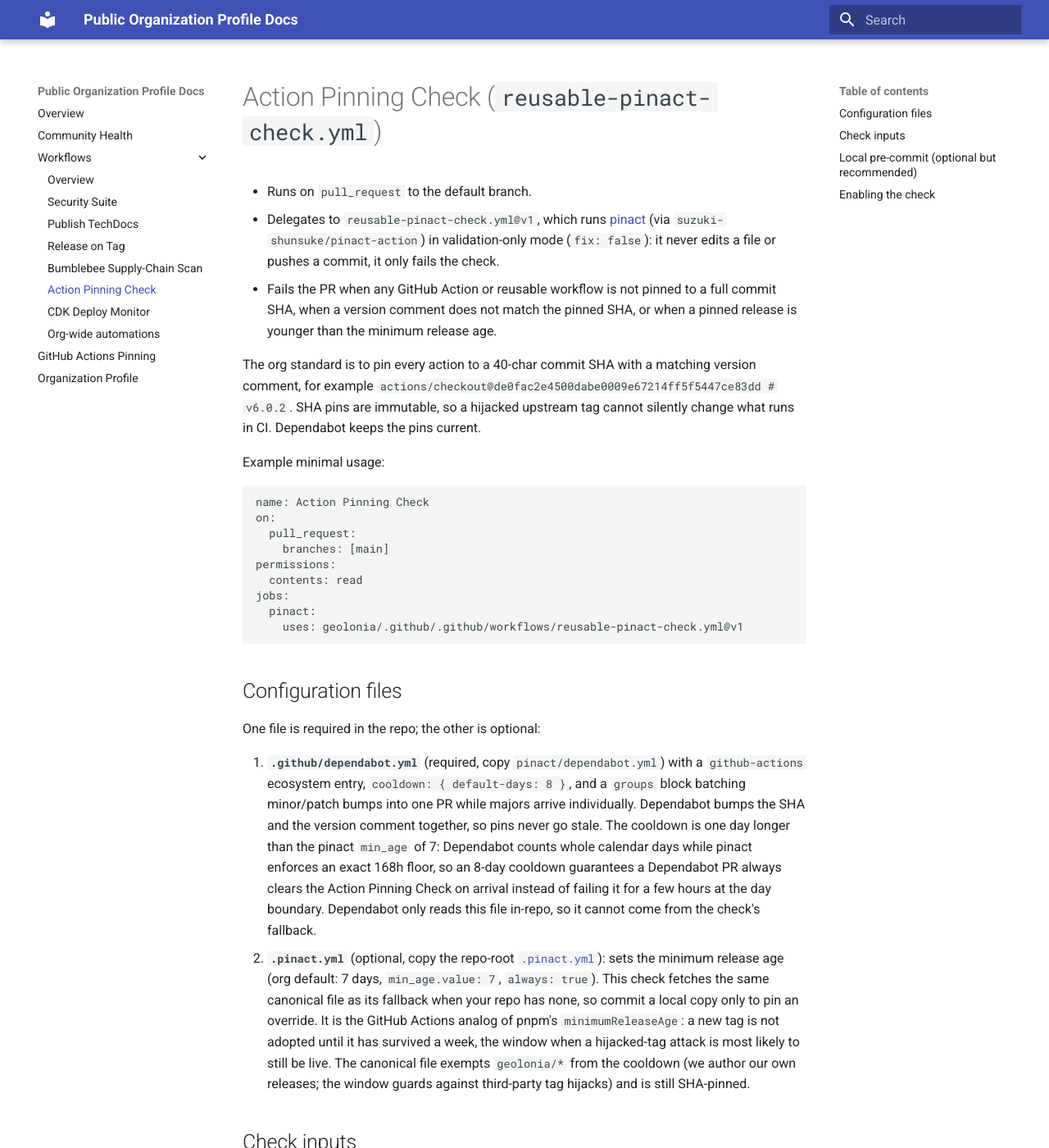
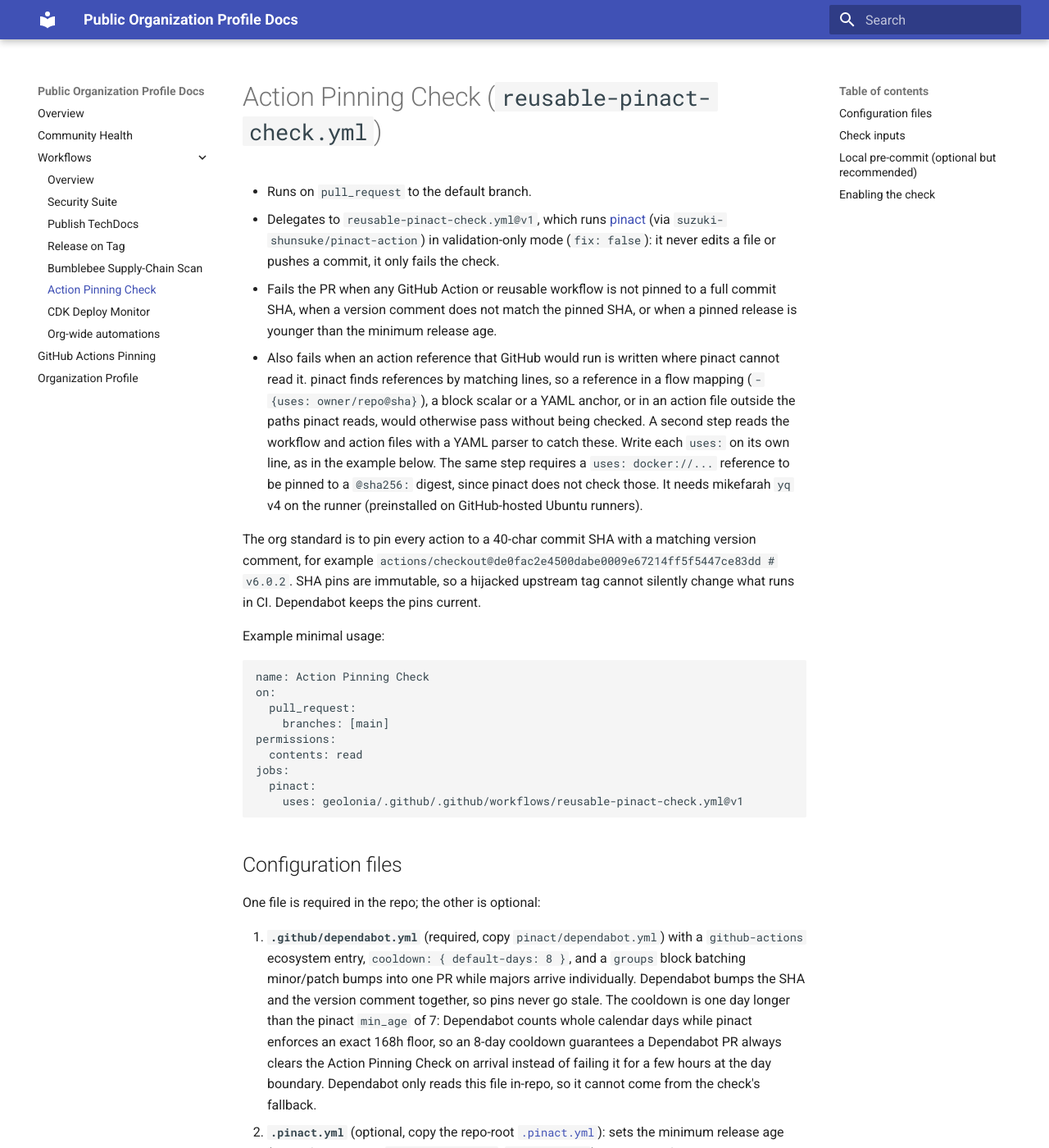
Before and after one commit to geolonia/.github, an MkDocs documentation site: the page built from docs/workflows/pinact-check.md, in a window 1280 px wide and 1400 px high. Shown: the whole window at 82% size. Built offline with MkDocs 1.6.1 and Material for MkDocs 9.7.7, drawn with Linux system fonts in a browser that asks for light colours; some of the changed text lies outside the part shown.

Commit message:
fix(pinact-check): fail when an action reference is written where pinact cannot read it (#169)
* fix(pinact-check): fail when an action reference is written where pinact cannot read it

pinact finds action references by matching physical lines and skips any
other layout without an error, so a reference in a flow mapping, a block
scalar or an anchor, or in an action file outside the paths pinact reads,
passed the check unverified. A new step reads every workflow and action
file with yq and requires each uses: that GitHub would run to sit in a
file and on a line pinact reads. The pinning policy (.pinact.yml,
including its ignore rules) stays with pinact. The step follows
fail-on-findings, so the Security Suite (warn-only) reports a warning.

Signed-off-by: Daniel Kastl <daniel.kastl@gmail.com>

* fix(pinact-check): self-review follow-ups for the coverage step

- List files with git ls-files -z and quotepath off, so a non-ASCII file
  name is checked instead of skipped.
- The central .pinact.yml now repeats all of pinact's default action.yml
  patterns, so callers without their own config get their composite
  actions checked by pinact (and do not fail the new step).
- Quote the default patterns, ignore entries without a pattern and a
  leading ./, pass the ref to awk through the environment, escape
  annotation values, and run the step even when pinact failed.
- Document the docker digest rule and the yq requirement.

Signed-off-by: Daniel Kastl <daniel.kastl@gmail.com>

* fix(pinact-check): count each use of a ref, not just whether one line has it

A ref used twice, once on a plain line and once in a flow mapping, passed
because the plain line was found. The step now counts the ref's uses in
the YAML and requires at least as many lines that pinact reads.

Signed-off-by: Daniel Kastl <daniel.kastl@gmail.com>

* fix(pinact-check): resolve .pinact.yml files patterns against the config's directory

pinact joins each files pattern onto the config file's directory, so the
patterns of a .github/pinact.yml are relative to .github/. The coverage
step now does the same (including . and .. segments).

Signed-off-by: Daniel Kastl <daniel.kastl@gmail.com>

---------

Signed-off-by: Daniel Kastl <daniel.kastl@gmail.com>

```diff
--- a/docs/workflows/pinact-check.md
+++ b/docs/workflows/pinact-check.md
@@ -8,6 +8,16 @@
 - Fails the PR when any GitHub Action or reusable workflow is not pinned
   to a full commit SHA, when a version comment does not match the pinned
   SHA, or when a pinned release is younger than the minimum release age.
+- Also fails when an action reference that GitHub would run is written where
+  pinact cannot read it. pinact finds references by matching lines, so a
+  reference in a flow mapping (`- {uses: owner/repo@sha}`), a block scalar or
+  a YAML anchor, or in an action file outside the paths pinact reads, would
+  otherwise pass without being checked. A second step reads the workflow and
+  action files with a YAML parser to catch these. Write each `uses:` on its
+  own line, as in the example below. The same step requires a
+  `uses: docker://...` reference to be pinned to a `@sha256:` digest, since
+  pinact does not check those. It needs mikefarah `yq` v4 on the runner
+  (preinstalled on GitHub-hosted Ubuntu runners).
 
 The org standard is to pin every action to a 40-char commit SHA with a
 matching version comment, for example
@@ -49,6 +59,9 @@ One file is required in the repo; the other is optional:
    sets the minimum release age (org default: 7 days, `min_age.value: 7`,
    `always: true`). This check fetches the same canonical file as its fallback
    when your repo has none, so commit a local copy only to pin an override.
+   If your copy sets `files`, it replaces pinact's default file list: keep
+   the default workflow and `action.yml` patterns in it, or the check fails
+   for actions in files pinact no longer reads.
    It is the GitHub Actions analog of pnpm's `minimumReleaseAge`: a new
    tag is not adopted until it has survived a week, the window when a
    hijacked-tag attack is most likely to still be live. The canonical
```
Also changed, not shown: .pinact.yml (+12 -3 lines), 1 other file.
